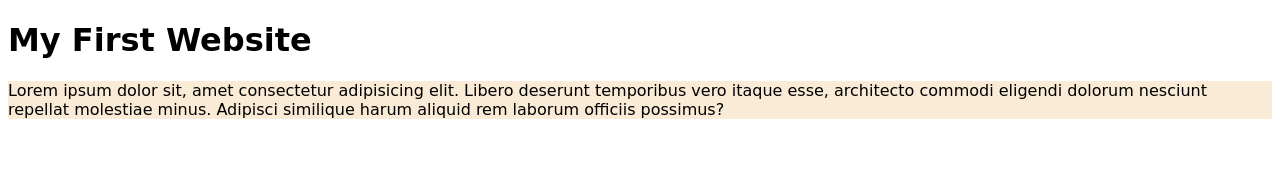
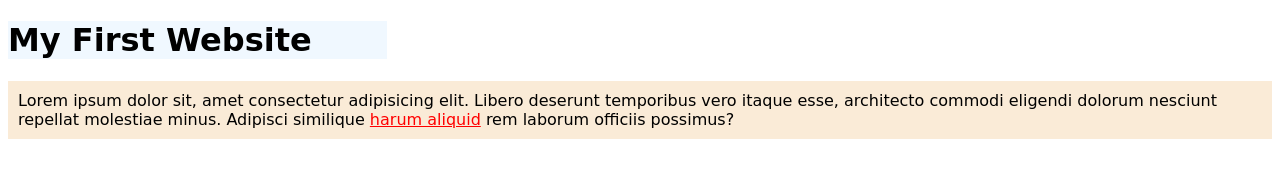
Before and after one commit to RaiyanSohel-byte/my-first-website, a plain HTML site: page index.html in a window 1280 px wide. Drawn offline with Linux system fonts and the light colour scheme.

Commit message:
added the first blog

```diff
--- a/index.html
+++ b/index.html
@@ -8,6 +8,6 @@
 </head>
 <body>
  <h1>My First Website</h1>
- <p>Lorem ipsum dolor sit, amet consectetur adipisicing elit. Libero deserunt temporibus vero itaque esse, architecto commodi eligendi dolorum nesciunt repellat molestiae minus. Adipisci similique harum aliquid rem laborum officiis possimus?</p>
+ <p>Lorem ipsum dolor sit, amet consectetur adipisicing elit. Libero deserunt temporibus vero itaque esse, architecto commodi eligendi dolorum nesciunt repellat molestiae minus. Adipisci similique <span class="harum">harum aliquid</span> rem laborum officiis possimus?</p>
 </body>
 </html>
--- a/styles/blog.css
+++ b/styles/blog.css
@@ -2,7 +2,14 @@ p{
     background-color: antiquewhite;
     color:black;
     font-family: cursive;
+    padding: 10px;
 }
 h1{
     font-family: cursive;
+    background-color: aliceblue;
+    margin-right: 70%;
 }
+.harum{
+    text-decoration: underline;
+    color:red;
+}
```
